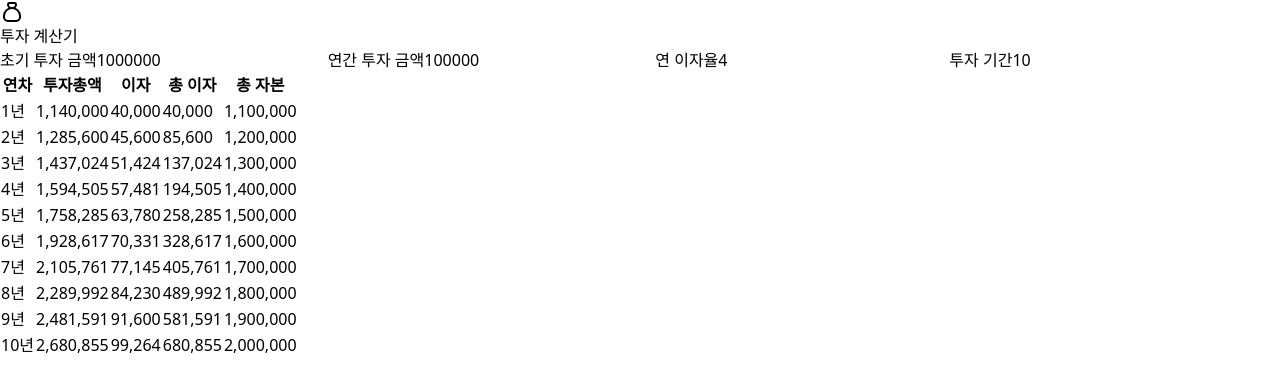
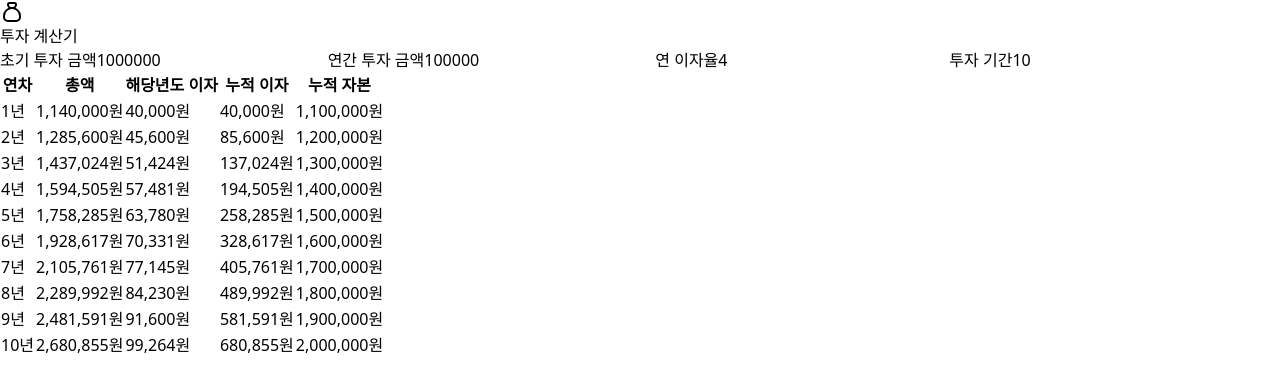
Before and after one commit to pjc1991/investment-calculator, a React app: page / in a window 1280 px wide. Shown: the top 392 px of the page. Built offline with nearby package versions, Linux system fonts and the light colour scheme; the HTML template or start-up script is replaced by a standard one.

Commit message:
REFACTOR : 이제 포맷터를 이용해서 포매팅함

```diff
--- a/src/components/Table.jsx
+++ b/src/components/Table.jsx
@@ -1,4 +1,8 @@
 import InvestmentCalculator from '../utils/InvestmentCalculator'
+
+const formatter = new Intl.NumberFormat('ko-KR', {
+    maximumFractionDigits: 0,
+});
 
 export default function Table({params}) {
 
@@ -13,41 +17,41 @@ export default function Table({params}) {
     return (
         <table className="w-full text-white">
             <thead>
-            <tr className="text-green-400">
+            <tr className="text-green-400 text-right">
                 <th>
                     연차
                 </th>
                 <th>
-                    투자총액
+                    총액
                 </th>
                 <th>
-                    이자
+                    해당년도 이자
                 </th>
                 <th>
-                    총 이자
+                    누적 이자
                 </th>
                 <th>
-                    총 자본
+                    누적 자본
                 </th>
             </tr>
             </thead>
-            <tbody>
+            <tbody className="text-right">
             {tableData.map((row, index) => (
                 <tr key={index}>
                     <td>
-                        {row.year.toLocaleString('ko-KR')}년
+                        {row.year}년
                     </td>
                     <td>
-                        {row.totalInvestment.toLocaleString('ko-KR', {maximumFractionDigits: 0})}
+                        {formatter.format(row.totalInvestment)}원
                     </td>
                     <td>
-                        {row.interest.toLocaleString('ko-KR', {maximumFractionDigits: 0})}
+                        {formatter.format(row.interest)}원
                     </td>
                     <td>
-                        {row.totalInterest.toLocaleString('ko-KR', {maximumFractionDigits: 0})}
+                        {formatter.format(row.totalInterest)}원
                     </td>
                     <td>
-                        {row.totalCapital.toLocaleString('ko-KR', {maximumFractionDigits: 0})}
+                        {formatter.format(row.totalCapital)}원
                     </td>
                 </tr>
             ))}
```
